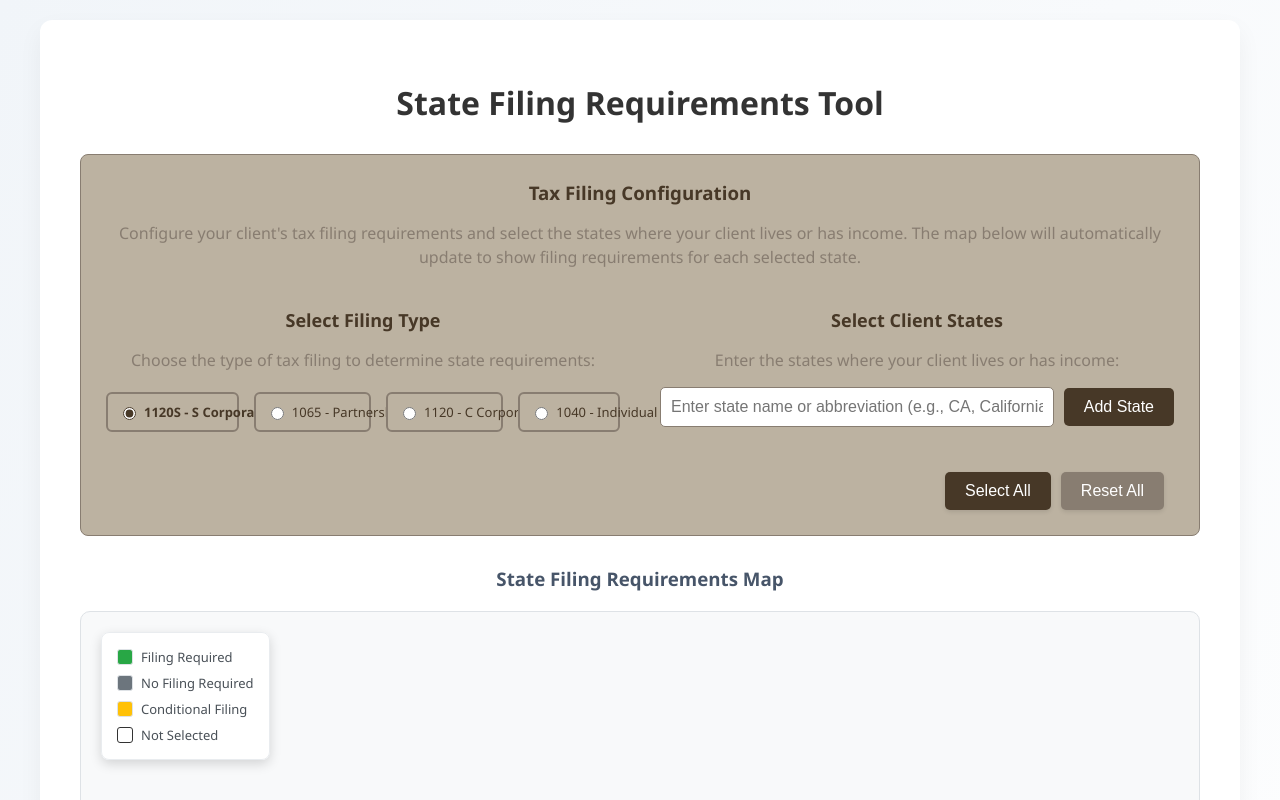
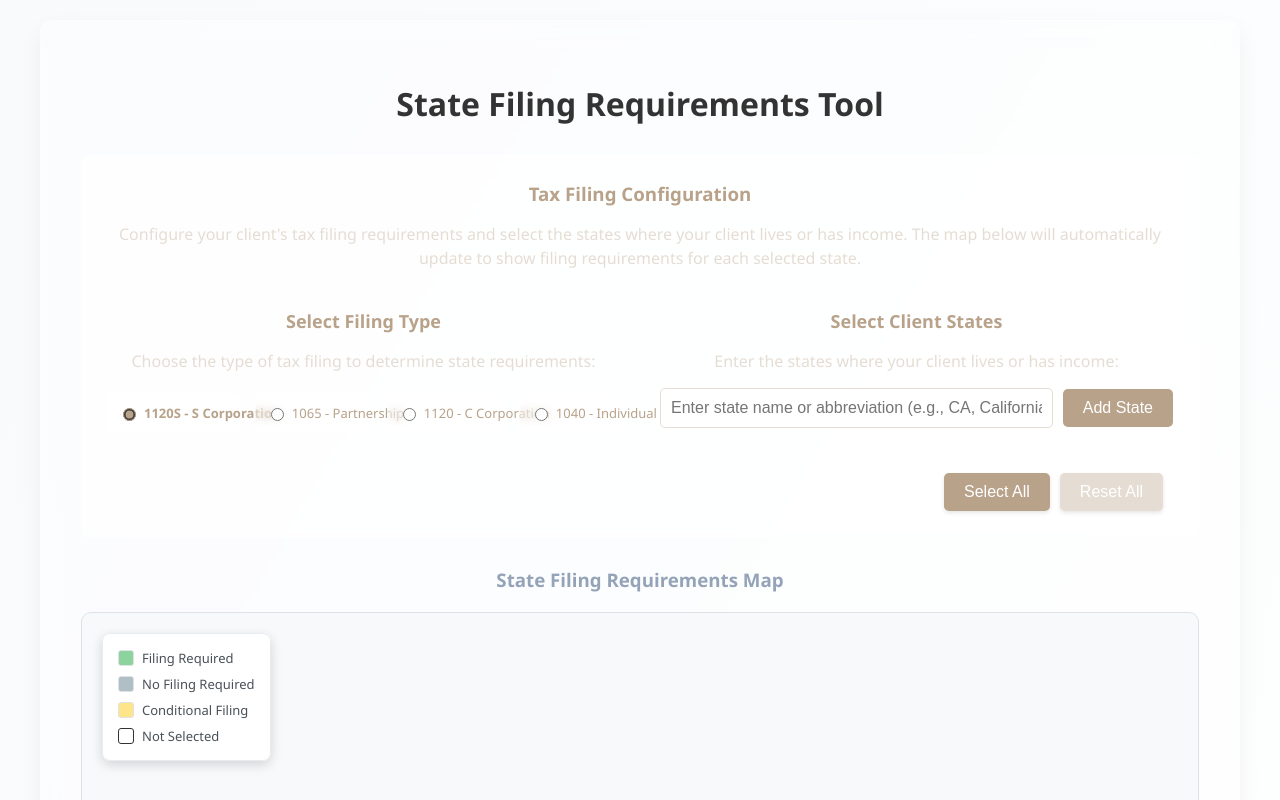
Before and after one commit to DedicatedCPA/TaxFiling, a React (Create React App) app: page / in a window 1280 px wide. Shown: the top 800 px of the page. Built offline with nearby package versions, Linux system fonts and the light colour scheme.

Commit message:
feat: lighten theme and enhance map interactivity

```diff
--- a/src/App.css
+++ b/src/App.css
@@ -11,11 +11,14 @@
 .container {
   max-width: 1200px;
   margin: 0 auto;
-  background: #ffffff;
+  background: rgba(255, 255, 255, 0.4);
   border-radius: 12px;
   box-shadow: 0 10px 25px rgba(0, 0, 0, 0.05);
   padding: 40px;
   transition: box-shadow 0.3s ease;
+  backdrop-filter: blur(10px);
+  -webkit-backdrop-filter: blur(10px);
+  border: 1px solid rgba(255, 255, 255, 0.3);
 }
 
 .container:hover {
@@ -31,9 +34,11 @@ h1 {
 .form-section {
   margin-bottom: 30px;
   padding: 25px;
-  background: var(--color-light);
+  background: rgba(255, 255, 255, 0.35);
   border-radius: 8px;
-  border: 1px solid var(--color-medium);
+  border: 1px solid rgba(255, 255, 255, 0.3);
+  backdrop-filter: blur(5px);
+  -webkit-backdrop-filter: blur(5px);
 }
 
 .form-section h3 {
@@ -97,10 +102,12 @@ h1 {
   gap: 5px;
   cursor: pointer;
   padding: 7px 10px;
-  background: var(--color-light);
-  border: 2px solid var(--color-medium);
+  background: rgba(255, 255, 255, 0.4);
+  border: 1px solid rgba(255, 255, 255, 0.3);
   border-radius: 6px;
   transition: background 0.3s, transform 0.2s, box-shadow 0.2s, border-color 0.3s;
+  backdrop-filter: blur(4px);
+  -webkit-backdrop-filter: blur(4px);
   min-width: 0;
   height: 40px;
   box-sizing: border-box;
@@ -124,7 +131,7 @@ h1 {
 
 .filing-type-option:hover {
   border-color: var(--color-dark);
-  background: #fff;
+  background: rgba(255, 255, 255, 0.6);
   transform: translateY(-2px);
   box-shadow: 0 4px 12px rgba(0, 0, 0, 0.1);
 }
@@ -189,11 +196,13 @@ h1 {
 .selected-states-section {
   margin-top: 20px;
   padding: 15px;
-  background: #ffffff;
+  background: rgba(255, 255, 255, 0.35);
   border-radius: 8px;
-  border: 1px solid var(--color-medium);
+  border: 1px solid rgba(255, 255, 255, 0.3);
   box-shadow: 0 2px 6px rgba(0, 0, 0, 0.05);
   transition: box-shadow 0.3s, transform 0.2s;
+  backdrop-filter: blur(5px);
+  -webkit-backdrop-filter: blur(5px);
 }
 
 .selected-states-section:hover {
@@ -210,10 +219,12 @@ h1 {
 .total-count {
   text-align: center;
   padding: 10px;
-  background: var(--color-light);
+  background: rgba(255, 255, 255, 0.35);
   border-radius: 6px;
-  border: 1px solid var(--color-medium);
+  border: 1px solid rgba(255, 255, 255, 0.3);
   margin-bottom: 15px;
+  backdrop-filter: blur(4px);
+  -webkit-backdrop-filter: blur(4px);
 }
 
 .total-count h5 {
@@ -230,10 +241,12 @@ h1 {
 }
 
 .bucket {
-  background: white;
+  background: rgba(255, 255, 255, 0.35);
   border-radius: 6px;
-  border: 1px solid var(--color-medium);
+  border: 1px solid rgba(255, 255, 255, 0.3);
   padding: 15px;
+  backdrop-filter: blur(4px);
+  -webkit-backdrop-filter: blur(4px);
 }
 
 .bucket-header {
@@ -335,9 +348,11 @@ h1 {
 
 .filing-summary {
   padding: 15px;
-  background: white;
+  background: rgba(255, 255, 255, 0.35);
   border-radius: 6px;
-  border: 1px solid #dee2e6;
+  border: 1px solid rgba(255, 255, 255, 0.3);
+  backdrop-filter: blur(4px);
+  -webkit-backdrop-filter: blur(4px);
 }
 
 .filing-summary h5 {
--- a/src/components/USMap.js
+++ b/src/components/USMap.js
@@ -179,6 +179,12 @@ const USMap = ({ selectedStates, filingType, onStateClick }) => {
       const stateData = stateFilingData[stateId];
 
       stateElement.addEventListener('mouseenter', (e) => {
+        // Hover styling for interactivity
+        stateElement.style.transform = 'scale(1.03)';
+        stateElement.style.stroke = '#333';
+        stateElement.style.strokeWidth = '2';
+        stateElement.style.filter = 'drop-shadow(0 0 6px rgba(0,0,0,0.2))';
+
         // Remove any existing tooltip before creating a new one
         if (tooltipRef.current) {
           document.body.removeChild(tooltipRef.current);
@@ -332,6 +338,10 @@ const USMap = ({ selectedStates, filingType, onStateClick }) => {
           document.body.removeChild(tooltipRef.current);
           tooltipRef.current = null;
         }
+        stateElement.style.transform = '';
+        stateElement.style.stroke = '';
+        stateElement.style.strokeWidth = '';
+        stateElement.style.filter = '';
       });
     }
   }, []);
@@ -362,15 +372,15 @@ const USMap = ({ selectedStates, filingType, onStateClick }) => {
     legendOverlay.className = 'legend-overlay';
     legendOverlay.innerHTML = `
       <div class="legend-item">
-        <div class="legend-color" style="background: #28a745;"></div>
+        <div class="legend-color" style="background: #8dd39e;"></div>
         <span>Filing Required</span>
       </div>
       <div class="legend-item">
-        <div class="legend-color" style="background: #6c757d;"></div>
+        <div class="legend-color" style="background: #b0bec5;"></div>
         <span>No Filing Required</span>
       </div>
       <div class="legend-item">
-        <div class="legend-color" style="background: #ffc107;"></div>
+        <div class="legend-color" style="background: #ffe58a;"></div>
         <span>Conditional Filing</span>
       </div>
       <div class="legend-item">
@@ -396,11 +406,11 @@ const USMap = ({ selectedStates, filingType, onStateClick }) => {
         if (stateElement) {
           let textColor = '#000000'; // Default to black
 
-          if (stateElement.classList.contains('filing-required') || stateElement.style.fill === '#28a745') {
+          if (stateElement.classList.contains('filing-required') || stateElement.style.fill === '#8dd39e') {
             textColor = '#ffffff'; // White for green
-          } else if (stateElement.classList.contains('no-filing') || stateElement.style.fill === '#6c757d') {
-            textColor = '#ffffff'; // White for grey
-          } else if (stateElement.classList.contains('conditional-filing') || stateElement.style.fill === '#ffc107') {
+          } else if (stateElement.classList.contains('no-filing') || stateElement.style.fill === '#b0bec5') {
+            textColor = '#000000'; // Dark text for light grey
+          } else if (stateElement.classList.contains('conditional-filing') || stateElement.style.fill === '#ffe58a') {
             textColor = '#000000'; // Black for yellow
           }
 
@@ -418,7 +428,7 @@ const USMap = ({ selectedStates, filingType, onStateClick }) => {
     const stateElements = svgContainerRef.current.querySelectorAll('.state');
     stateElements.forEach(stateElement => {
       stateElement.classList.remove('filing-required', 'no-filing', 'conditional-filing');
-      stateElement.style.setProperty('fill', '#f0f0f0', 'important');
+      stateElement.style.setProperty('fill', '#f9fafb', 'important');
     });
 
     // Color selected states based on filing requirements
@@ -430,13 +440,13 @@ const USMap = ({ selectedStates, filingType, onStateClick }) => {
 
         if (filingStatus === 'required') {
           stateElement.classList.add('filing-required');
-          stateElement.style.fill = '#28a745';
+          stateElement.style.fill = '#8dd39e';
         } else if (filingStatus === 'conditional') {
           stateElement.classList.add('conditional-filing');
-          stateElement.style.fill = '#ffc107';
+          stateElement.style.fill = '#ffe58a';
         } else if (filingStatus === 'not-required') {
           stateElement.classList.add('no-filing');
-          stateElement.style.fill = '#6c757d';
+          stateElement.style.fill = '#b0bec5';
         }
       }
     });
@@ -474,10 +484,12 @@ const USMap = ({ selectedStates, filingType, onStateClick }) => {
             state.removeAttribute('fill');
 
             // Set default styling
-            state.style.setProperty('fill', '#f0f0f0', 'important');
+            state.style.setProperty('fill', '#f9fafb', 'important');
             state.style.cursor = 'pointer';
-            state.style.transition = 'fill 0.3s, stroke-width 0.3s';
+            state.style.transition = 'fill 0.3s, stroke-width 0.3s, transform 0.2s';
             state.style.position = 'relative';
+            state.style.transformBox = 'fill-box';
+            state.style.transformOrigin = 'center';
 
             // Add state class
             state.classList.add('state', 'clickable');
--- a/src/index.css
+++ b/src/index.css
@@ -1,13 +1,13 @@
 :root {
-  --primary: #4f46e5;
-  --primary-dark: #4338ca;
-  --accent: #06b6d4;
-  --gray-100: #f1f5f9;
-  --gray-300: #cbd5e1;
-  --gray-600: #475569;
-  --color-light: #bcb2a1;
-  --color-medium: #887d71;
-  --color-dark: #473827;
+  --primary: #a5b4fc;
+  --primary-dark: #818cf8;
+  --accent: #67e8f9;
+  --gray-100: #f8fafc;
+  --gray-300: #e2e8f0;
+  --gray-600: #94a3b8;
+  --color-light: #f5f0e9;
+  --color-medium: #e5ddd3;
+  --color-dark: #b8a28a;
 }
 
 body {
```
